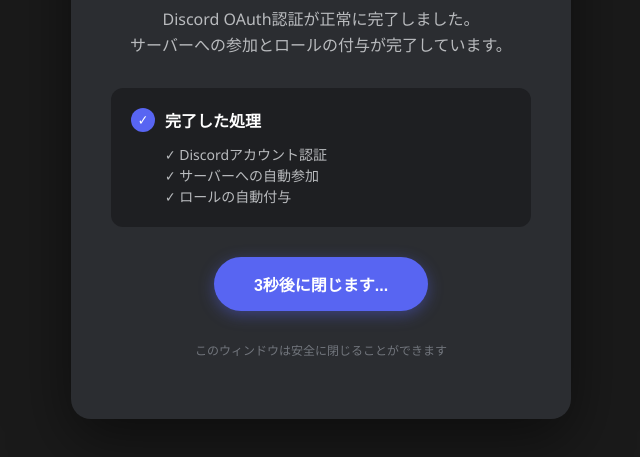
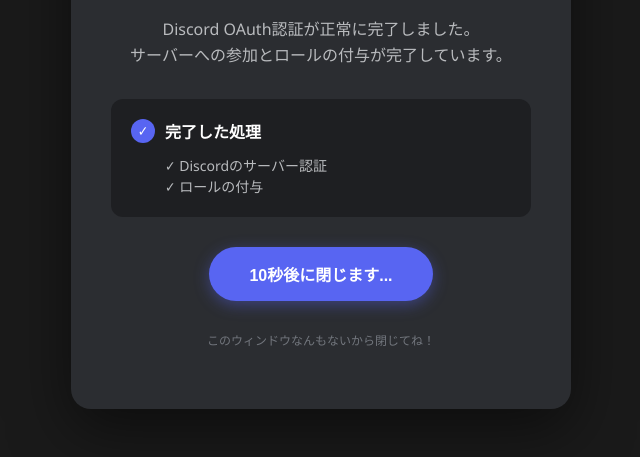
Before and after one commit to mume-dayo/free, a website: page public/success.html in a window 1280 px wide. Shown: the part 337-794 px from the top of the page, without its empty margins (319-959 px from the left). Drawn offline with Linux system fonts and the light colour scheme.

Commit message:
Update success.html

```diff
--- a/public/success.html
+++ b/public/success.html
@@ -3,7 +3,7 @@
 <head>
   <meta charset="UTF-8">
   <meta name="viewport" content="width=device-width, initial-scale=1.0">
-  <title>認証成功 - Discord OAuth</title>
+  <title>認証成功 - member bu</title>
   <style>
     * {
       margin: 0;
@@ -195,9 +195,8 @@
     <div class="info-box">
       <h3>完了した処理</h3>
       <p>
-        ✓ Discordアカウント認証<br>
-        ✓ サーバーへの自動参加<br>
-        ✓ ロールの自動付与
+        ✓ Discordのサーバー認証<br>
+        ✓ ロールの付与
       </p>
     </div>
 
@@ -206,12 +205,11 @@
     </button>
 
     <div class="footer">
-      このウィンドウは安全に閉じることができます
-    </div>
+      このウィンドウなんもないから閉じてね！
+        </div>
   </div>
 
   <script>
-    // URLパラメータからユーザー名を取得
     const urlParams = new URLSearchParams(window.location.search);
     const username = urlParams.get('user');
 
@@ -220,7 +218,6 @@
     }
 
     function closeWindow() {
-      // ウィンドウを閉じる試み
       window.close();
 
       // 閉じられない場合の代替メッセージ
@@ -234,7 +231,7 @@
     // 5秒後に自動的に閉じる試み
     setTimeout(() => {
       const button = document.querySelector('.close-button');
-      let countdown = 3;
+      let countdown = 10;
       button.textContent = `${countdown}秒後に閉じます...`;
 
       const interval = setInterval(() => {
```
